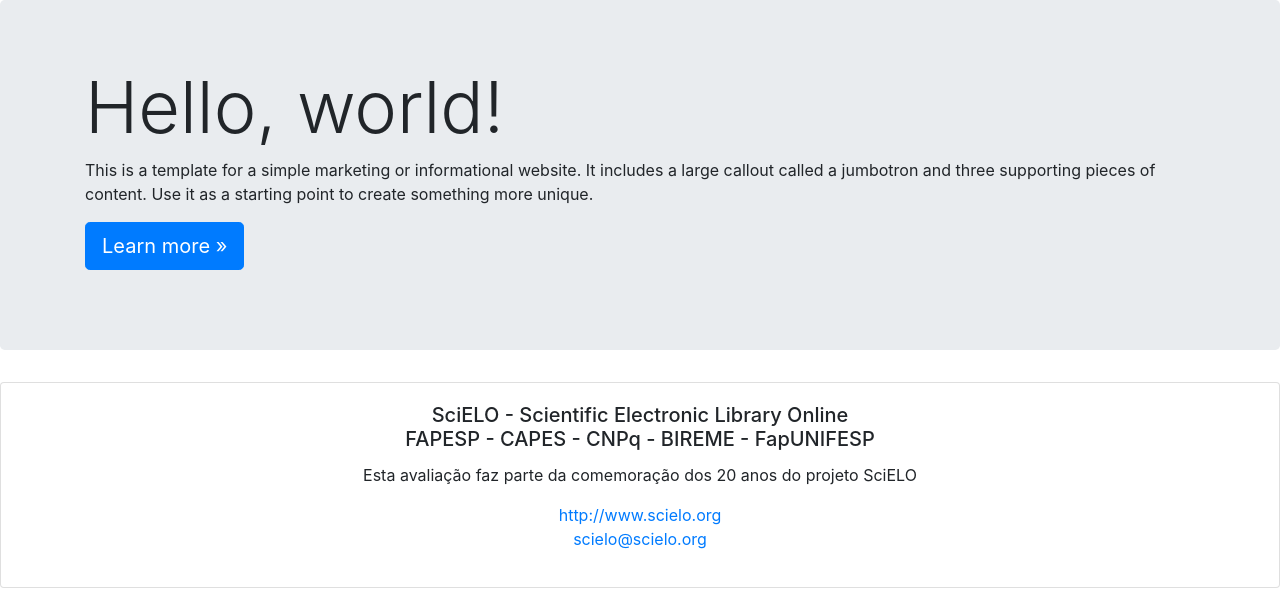
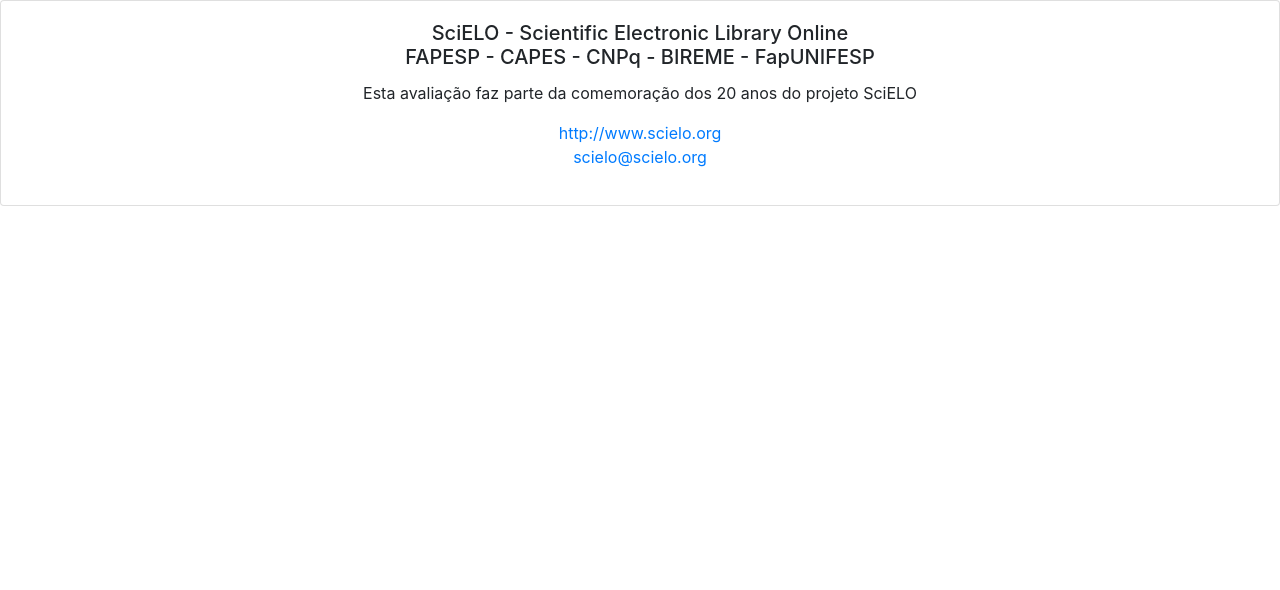
Before and after one commit to scieloorg/fapesp_evaluation, a Flask app: page / in a window 1280 px wide. Shown: the top 590 px of the page. Run offline with Flask 2, Linux system fonts and the light colour scheme; parts of the project's set-up code (start-up, migrations or seed data) failed here and were passed over; some libraries are stand-ins or nearby versions.

Commit message:
Limpeza de codigo

```diff
--- a/app/controllers/default.py
+++ b/app/controllers/default.py
@@ -1,10 +1,11 @@
-from flask import render_template, flash, redirect, url_for
+# coding: utf-8
+import json
+
 from app import app
 from app.models.models import Question
 from app.models.forms import QuestionsForm
-import json
 
-from flask import request
+from flask import render_template, flash, redirect, url_for, request
 
 
 @app.route('/<issn>', methods=('GET', 'POST'))
@@ -13,7 +14,7 @@ def issn(issn):
     journal = Question.objects.get_or_404(issn=issn)
 
     form = QuestionsForm(**json.loads(journal.to_json()))
-
+                            # ** um dict de journal
     if form.validate_on_submit():
 
         form.populate_obj(journal)
@@ -27,7 +28,7 @@ def issn(issn):
                 justifica1b=form.data['justifica1b'],
                 justifica1c=form.data['justifica1c']
                 )
-
+                # **form.data
         mdata = json.loads(question.to_json())
         journal.update(**mdata)
 
@@ -37,12 +38,8 @@ def issn(issn):
     elif form.errors:
         flash(u'Temos algum erro no formulario.', 'error')
 
-    journal = Question.objects.get_or_404(issn=issn)
-    context = {
-        'form': form,
-        'journal': journal,
-    }
-    print(form.errors)
+    context = {'form': form, 'journal': journal}
+
     return render_template("form.html", **context)
 
 
@@ -51,7 +48,7 @@ def thanks():
     return render_template('thanks.html')
 
 
-@app.route("/index/", methods=["GET", "POST"])
+@app.route("/index/")
 @app.route("/")
 def index():
     return render_template('index.html')
--- a/app/models/forms.py
+++ b/app/models/forms.py
@@ -1,3 +1,4 @@
+# coding: utf-8
 from flask_wtf import FlaskForm
 from wtforms import StringField, TextAreaField, RadioField, validators
 
--- a/app/templates/base.html
+++ b/app/templates/base.html
@@ -3,9 +3,9 @@
   <head>
     <meta charset="utf-8">
     <meta name="viewport" content="width=device-width, initial-scale=1, shrink-to-fit=no">
-    <meta name="description" content="">
-    <meta name="author" content="">
-    <link rel="icon" href="../../../../favicon.ico">
+    <meta name="description" content="FAPESP - Avaliação de Periódicos">
+    <meta name="author" content="FAPESP e SciELO">
+    <!-- <link rel="icon" href="../../../../favicon.ico"> -->
 
     <title>{% block title %}Fapesp - Avaliação{% endblock %}</title>
 
@@ -14,6 +14,7 @@
   </head>
 
   <body>
+
     {% block content %}
     {% endblock %}
 
@@ -25,7 +26,6 @@
           <p class="card-text">Esta avaliação faz parte da comemoração dos 20 anos do projeto SciELO</p>
           <a href="http://www.scielo.org" target="_blank">http://www.scielo.org</a><br>
           <a href="mailto:scielo@scielo.org">scielo@scielo.org</a></p>
-
           <!-- <a href="#" class="btn btn-primary">Go somewhere</a> -->
         </div>
         <!--   <div class="card-footer text-muted">
--- a/app/templates/index.html
+++ b/app/templates/index.html
@@ -3,13 +3,4 @@
 {% block content %}
 
 
-    <!-- Main jumbotron for a primary marketing message or call to action -->
-    <div class="jumbotron">
-    <div class="container">
-      <h1 class="display-3">Hello, world!</h1>
-      <p>This is a template for a simple marketing or informational website. It includes a large callout called a jumbotron and three supporting pieces of content. Use it as a starting point to create something more unique.</p>
-      <p><a class="btn btn-primary btn-lg" href="#" role="button">Learn more &raquo;</a></p>
-    </div>
-    </div>
-
 {% endblock %}
```
Also changed, not shown: app/models/models.py (+1 -6 lines), app/templates/thanks.html (+12 -7 lines). Lines whose indentation alone changed are shown as unchanged.
